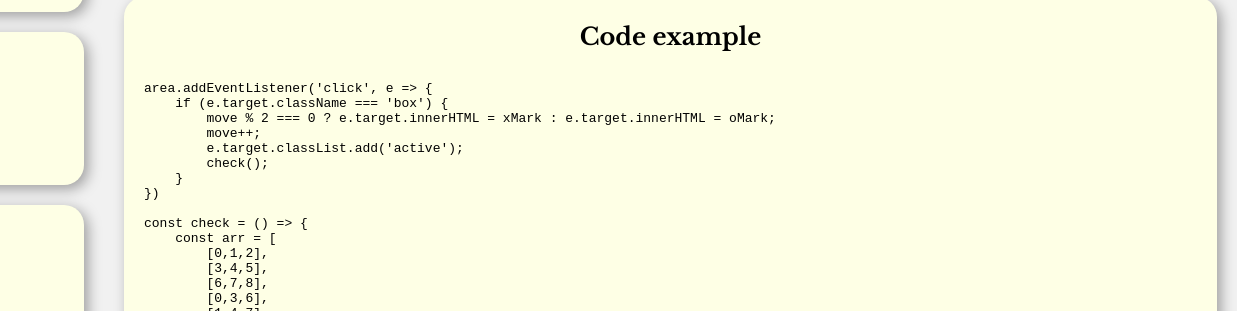
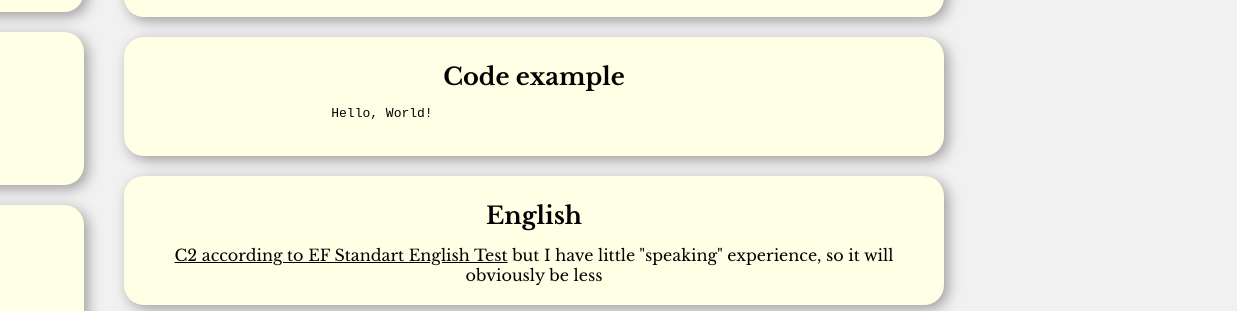
Before and after one commit to blindLegi/rsschool-cv, a plain HTML site: page index.html in a window 1280 px wide. Shown: the part 353-664 px from the top of the page, 316-1553 px from the left, 1237 px wide, since content can reach past the window. Drawn offline with Linux system fonts and the light colour scheme.

Commit message:
"fix: fix html"

```diff
--- a/index.html
+++ b/index.html
@@ -78,44 +78,7 @@
                 <section class="section code-section" id="code">
                     <h2 class="section-title">Code example</h2>
                     <pre class="code">
-                        <code>
-area.addEventListener('click', e => {
-    if (e.target.className === 'box') {
-        move % 2 === 0 ? e.target.innerHTML = xMark : e.target.innerHTML = oMark;
-        move++;
-        e.target.classList.add('active');
-        check();
-    }
-})
-
-const check = () => {
-    const arr = [
-        [0,1,2],
-        [3,4,5],
-        [6,7,8],
-        [0,3,6],
-        [1,4,7],
-        [2,5,8],
-        [0,4,8],
-        [2,4,6]
-    ];
-
-
-    for(i = 0; i < arr.length; i++) {
-        if (boxes[arr[i][0]].innerHTML == xMark && boxes[arr[i][1]].innerHTML == xMark && boxes[arr[i][2]].innerHTML == xMark) {
-            result = 'Xs';
-            prepareResult1(result);
-        } else if (boxes[arr[i][0]].innerHTML == oMark && boxes[arr[i][1]].innerHTML == oMark && boxes[arr[i][2]].innerHTML == oMark) {
-            result = 'Os';
-            prepareResult2(result);
-            }
-        }
-        if (move == 9 && result === undefined) {
-            result = 'Draw';
-            prepareResult3(result);
-    }
-}
-                        </code>
+                        <code>Hello, World!</code>
                     </pre>
                 </section>
                 <section class="section english-section" id="english">
```
